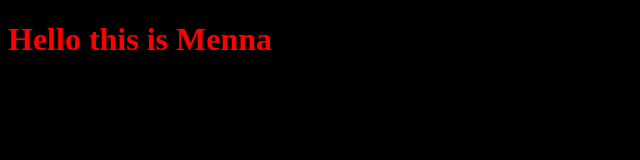
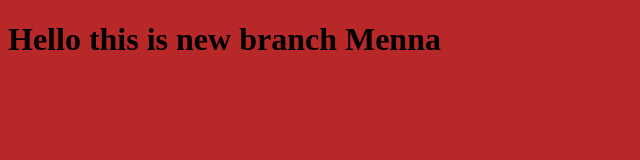
Before and after one commit to mennaezzat77/myproject, a plain HTML site: page index.html in a window 1280 px wide. Shown: the whole page, without its empty margins (0-640 px from the left). Drawn offline with Linux system fonts and the light colour scheme.

Commit message:
changing style for the title

```diff
--- a/index.html
+++ b/index.html
@@ -7,7 +7,7 @@
     <link rel="Stylesheet" href="style.css">
 </head>
 <body>
-    <h1>Hello this is Menna</h1>
+    <h1>Hello this is new branch Menna</h1>
     <script src="app.js"></script>
 </body>
 </html>
--- a/style.css
+++ b/style.css
@@ -1,6 +1,6 @@
 h1{
-    color: red;
+    color: black;
 }
 body{
-    background-color: black;
+    background-color: rgb(184, 40, 40);
 }
```
